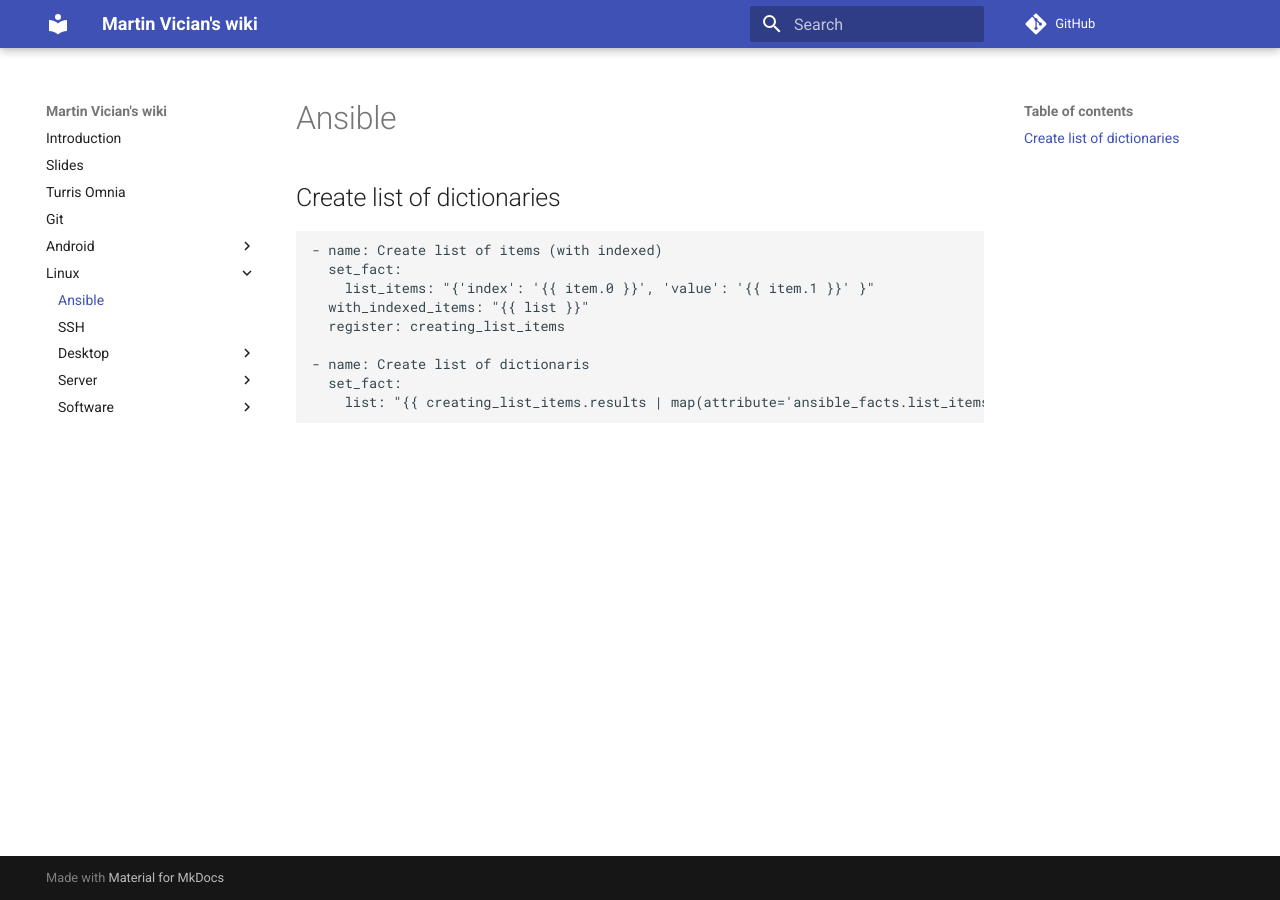
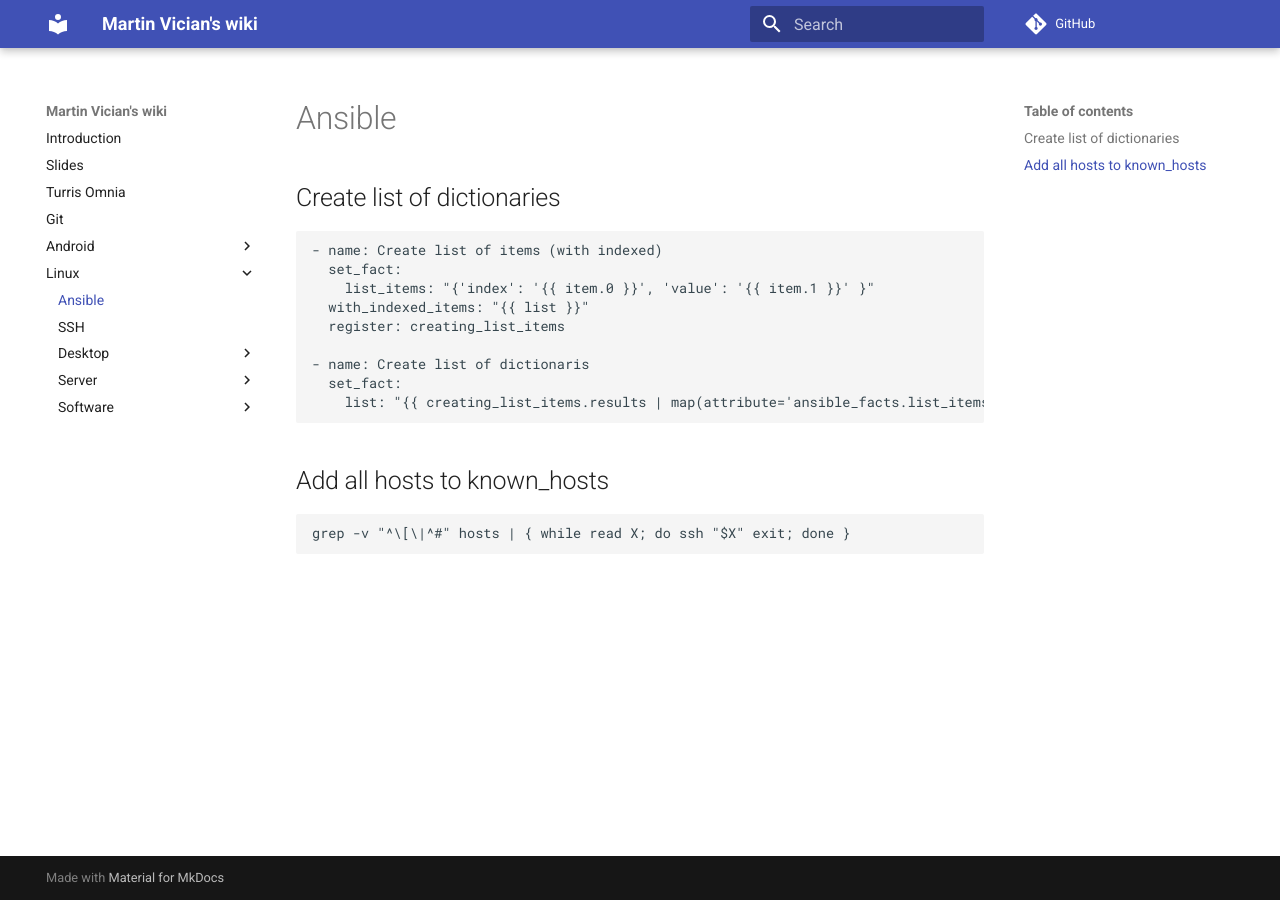
Before and after one commit to vician/wiki, an MkDocs documentation site: the page built from docs/Linux/Ansible.md, in a window 1280 px wide. Built offline with MkDocs 1.6.1 and Material for MkDocs 9.7.7, drawn with Linux system fonts in a browser that asks for light colours; comment, search, counter and statistics services are not loaded.

Commit message:
all hosts known

```diff
--- a/docs/Linux/Ansible.md
+++ b/docs/Linux/Ansible.md
@@ -9,3 +9,7 @@
 	- name: Create list of dictionaris
 	  set_fact:
 		list: "{{ creating_list_items.results | map(attribute='ansible_facts.list_items') | list }}"
+
+## Add all hosts to known_hosts
+
+	grep -v "^\[\|^#" hosts | { while read X; do ssh "$X" exit; done }
```
